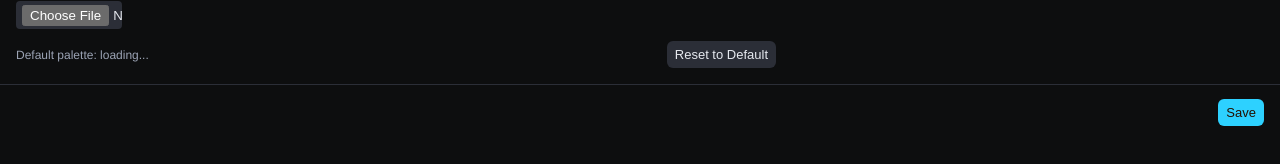
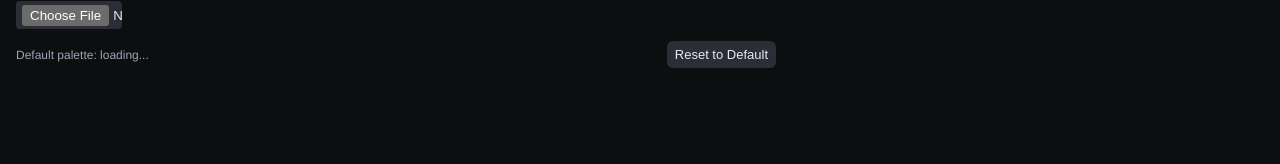
Before and after one commit to sihyunlts/compass, a Svelte app: page / in a window 1280 px wide. Shown: the part 422-586 px from the top of the page. Built offline with nearby package versions, Linux system fonts and the light colour scheme.

Commit message:
refactor(renderer): remove save button and clean up related dead code

```diff
--- a/src/renderer/App.svelte
+++ b/src/renderer/App.svelte
@@ -1155,10 +1155,6 @@
     uiState.isSettingsOpen = false;
   };
 
-  const handleSettingsFormSubmit = (event: SubmitEvent): void => {
-    event.preventDefault();
-  };
-
   const handleBrowserDeviceAdd = (kind: BrowserDeviceKind): void => {
     if (!isBrowserDeviceKind(kind)) {
       return;
@@ -1224,15 +1220,6 @@
 
   const handleRackHeaderScrollRequest = (nextScrollLeft: number): void => {
     deviceRackComponent?.setScrollLeft(nextScrollLeft);
-  };
-
-  const handleSettingsSave = (): void => {
-    const bridge = readBridge();
-    writeBridgeInputs(bridge);
-    saveBridgeSettings(bridge);
-    saveLaunchpadModel(uiState.launchpadModel);
-    runBestEffort(requestLiveTempoSync());
-    closeSettings();
   };
 
   const handleAutoCreateLengthChange = (): void => {
@@ -1827,7 +1814,7 @@
     </header>
 
     <div class="settings-screen-body">
-      <form id="settings-form" class="settings-form" onsubmit={handleSettingsFormSubmit}>
+      <div id="settings-form" class="settings-form">
         <div class="control-field">
           <label for="launchpad-model-mk2" class="field-label">Launchpad MK2 Mode</label>
           <input
@@ -1856,14 +1843,8 @@
             Reset to Default
           </button>
         </div>
-      </form>
+      </div>
     </div>
-
-    <footer class="settings-screen-actions">
-      <button id="settings-save" class="primary" type="button" onclick={handleSettingsSave}>
-        Save
-      </button>
-    </footer>
   </section>
 
   <ContextMenu
--- a/src/renderer/styles/settings.scss
+++ b/src/renderer/styles/settings.scss
@@ -33,12 +33,6 @@
     overflow: auto;
   }
 
-  &-actions {
-    display: flex;
-    justify-content: flex-end;
-    padding: var(--gap-14) var(--gap-16) var(--gap-16);
-    border-top: 1px solid var(--neutral-20);
-  }
 }
 
 .settings-form {
```
